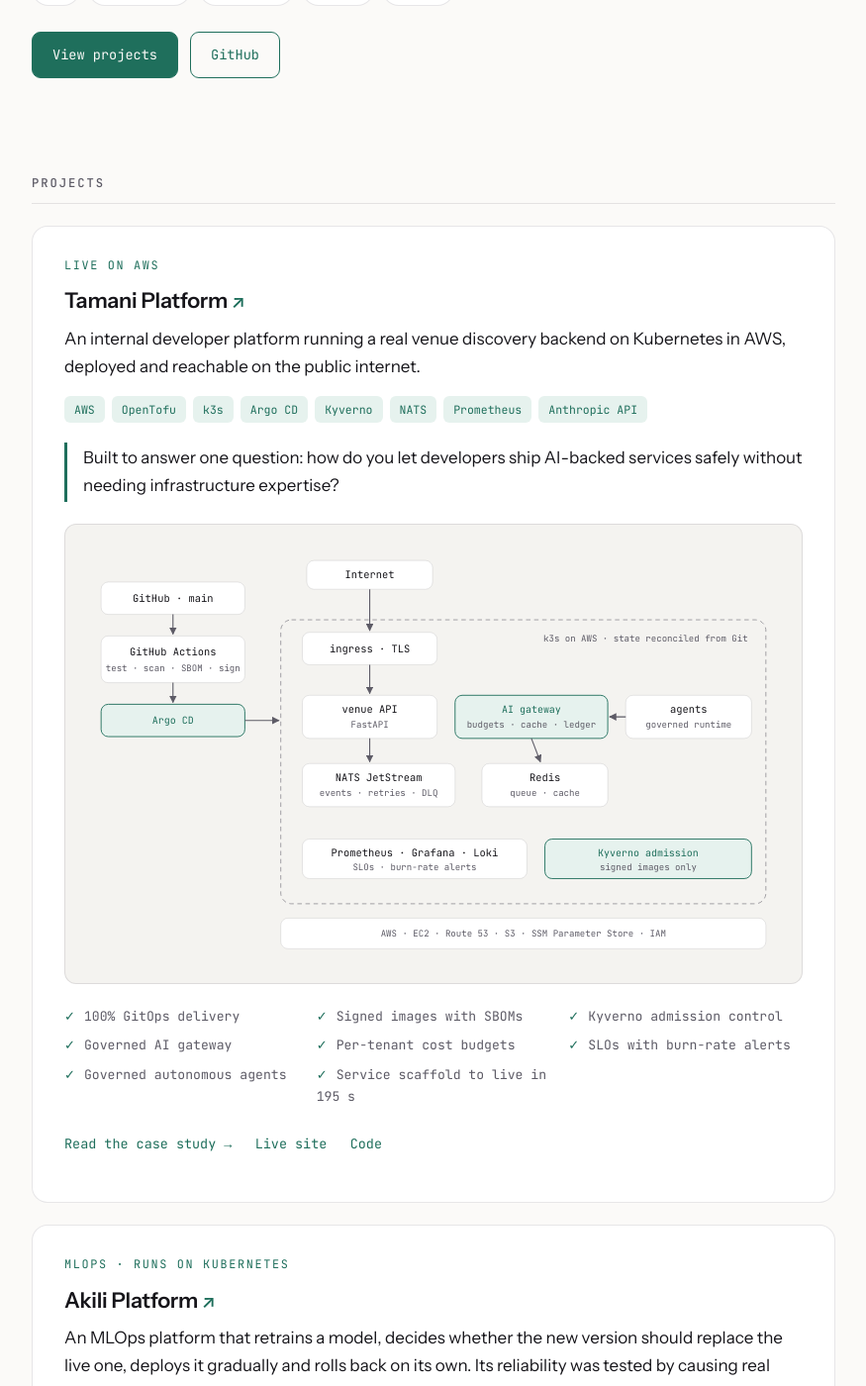
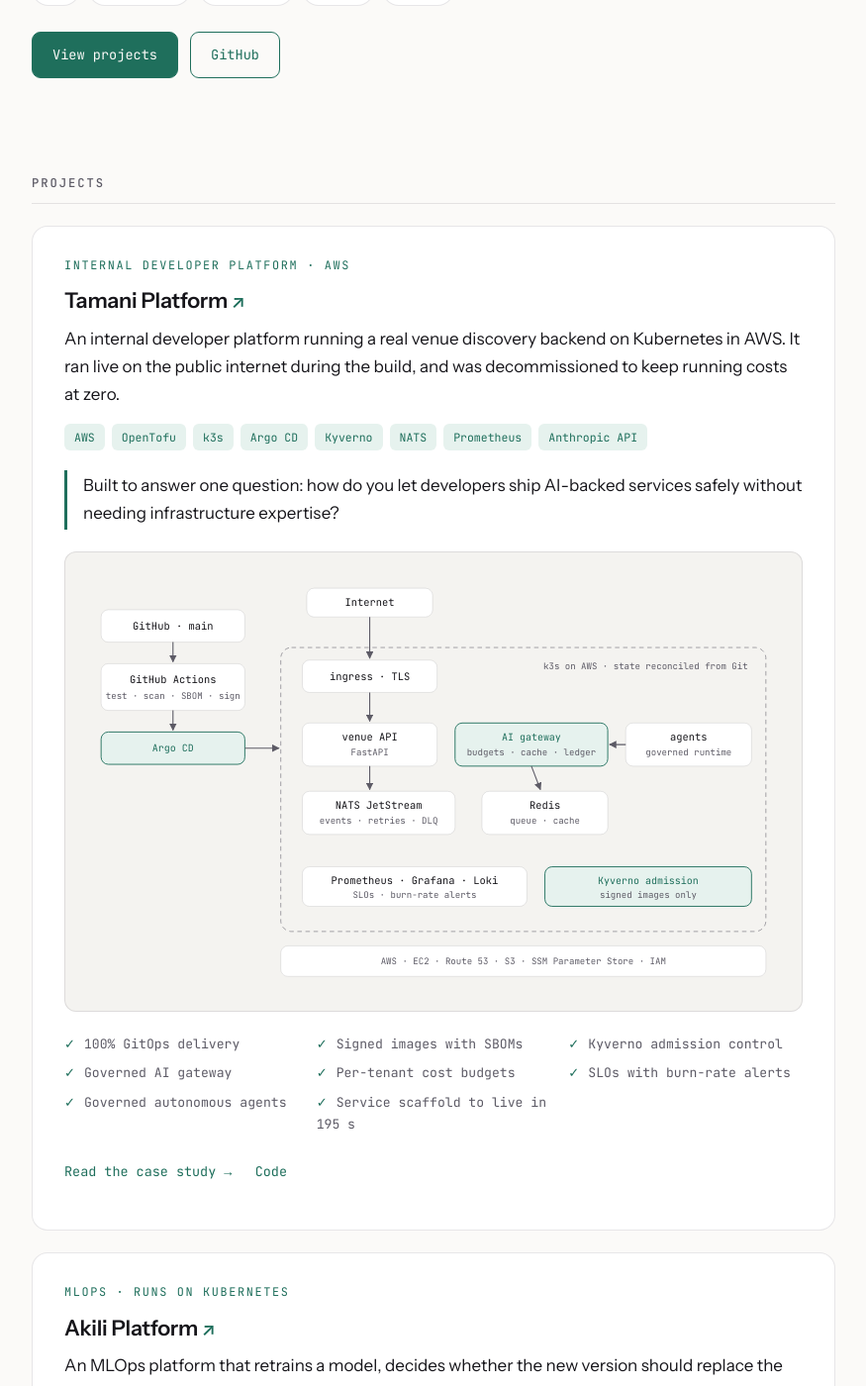
Before and after one commit to MaicyMxtim/MaicyMxtim.github.io, a Jekyll site: the page built from index.md, in a window 1280 px wide and 1400 px high, scrolled down 481 px. Shown: the whole window at 99% size, without its empty margins (202-1077 px from the left). Built offline with Jekyll 4.4.1, drawn with Linux system fonts in a browser that asks for light colours.

Commit message:
Remove live site link; describe Tamani deployment as decommissioned

```diff
--- a/index.md
+++ b/index.md
@@ -18,9 +18,9 @@ layout: default
 <h2 id="projects">Projects</h2>
 
 <article class="project reveal">
-<p class="role">Live on AWS</p>
+<p class="role">Internal developer platform · AWS</p>
 <h3><a href="https://maicymxtim.github.io/tamani-platform/">Tamani Platform</a></h3>
-<p>An internal developer platform running a real venue discovery backend on Kubernetes in AWS, deployed and reachable on the public internet.</p>
+<p>An internal developer platform running a real venue discovery backend on Kubernetes in AWS. It ran live on the public internet during the build, and was decommissioned to keep running costs at zero.</p>
 <ul class="stack">
 <li>AWS</li><li>OpenTofu</li><li>k3s</li><li>Argo CD</li><li>Kyverno</li><li>NATS</li><li>Prometheus</li><li>Anthropic API</li>
 </ul>
@@ -107,7 +107,6 @@ layout: default
 </ul>
 <p class="links">
 <a href="https://maicymxtim.github.io/tamani-platform/">Read the case study →</a>
-<a href="https://platform.waypear.com/">Live site</a>
 <a href="https://github.com/MaicyMxtim/tamani-platform">Code</a>
 </p>
 </article>
```
